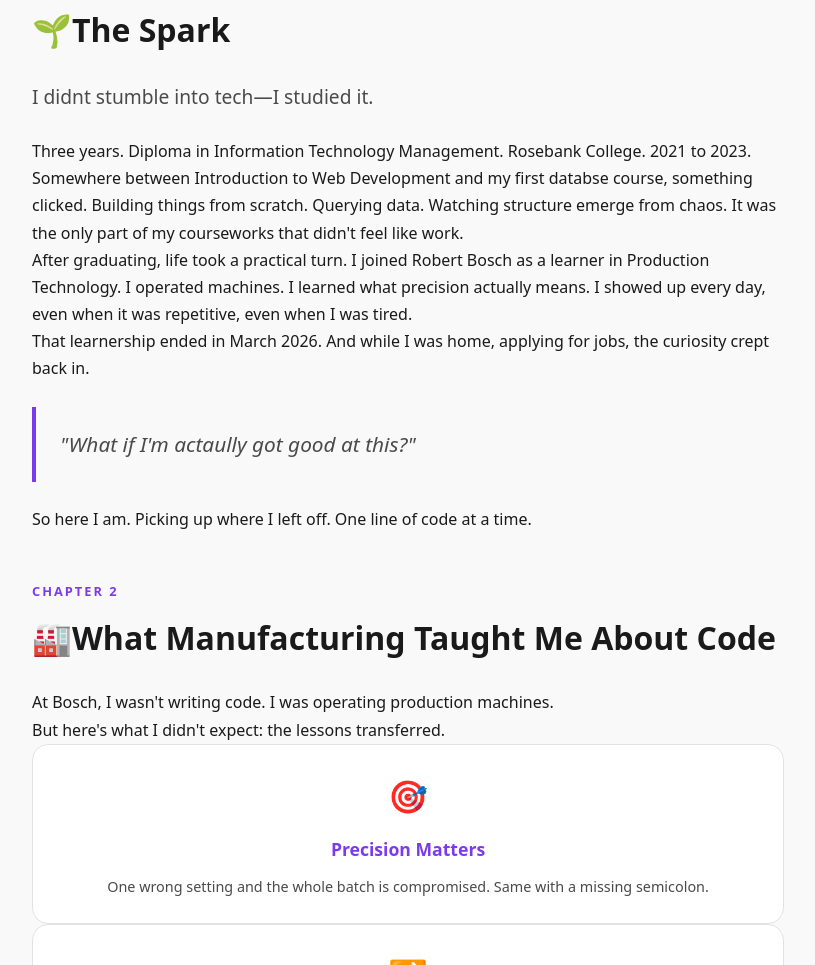
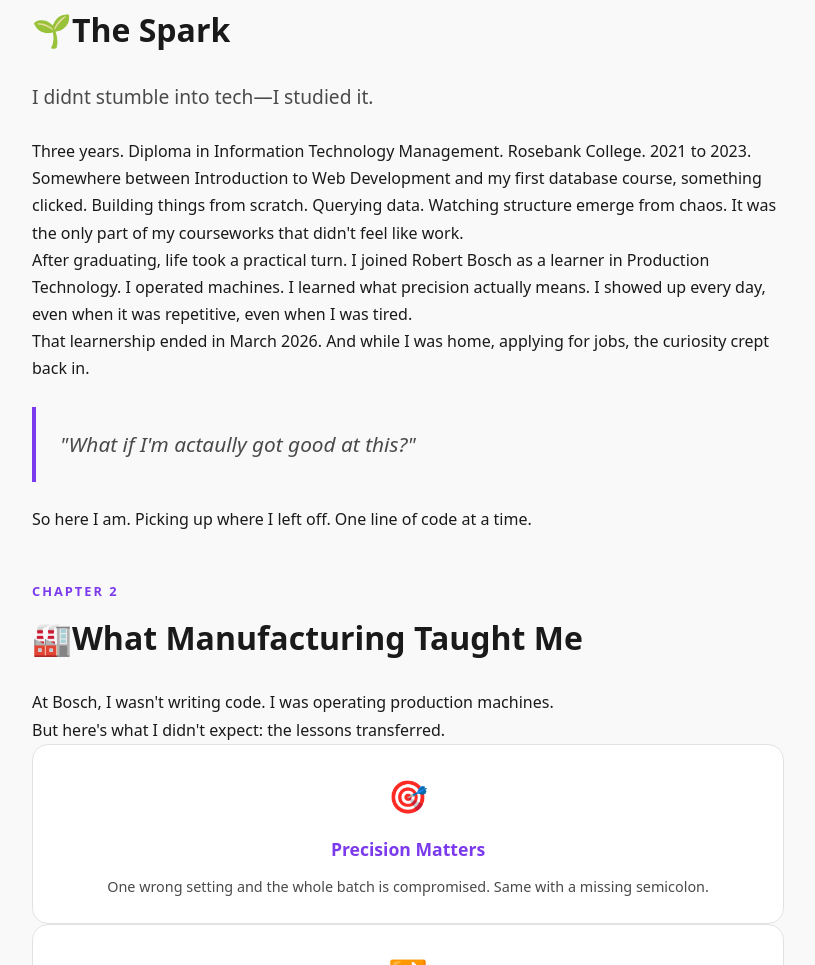
Before and after one commit to emily-za/emily-site, a plain HTML site: page index.html in a window 1280 px wide. Shown: the part 774-1739 px from the top of the page, without its empty margins (232-1047 px from the left). Drawn offline with Linux system fonts and the light colour scheme.

Commit message:
Update index.html

```diff
--- a/index.html
+++ b/index.html
@@ -34,7 +34,7 @@
         <div class="story-content">
           <p class="lead">I didnt stumble into tech—I studied it.</p>
           <p>Three years. Diploma in Information Technology Management. Rosebank College. 2021 to 2023.</p>
-          <p>Somewhere between Introduction to Web Development and my first databse course, something clicked. Building things from scratch. Querying data. Watching structure emerge from chaos. It was the only part of my courseworks that didn't feel like work.</p>
+          <p>Somewhere between Introduction to Web Development and my first database course, something clicked. Building things from scratch. Querying data. Watching structure emerge from chaos. It was the only part of my courseworks that didn't feel like work.</p>
           <p>After graduating, life took a practical turn. I joined Robert Bosch as a learner in Production Technology. I operated machines. I learned what precision actually means. I showed up every day, even when it was repetitive, even when I was tired.</p>
           <p>That learnership ended in March 2026. And while I was home, applying for jobs, the curiosity crept back in.</p>
           <div class="pull-quote">
@@ -47,7 +47,7 @@
       <!--CHAPTER 2: What Manufacturing Taught Me-->
       <section class="story-section" id="chapter-2">
         <div class="chapter-marker">Chapter 2</div>
-        <h2>🏭What Manufacturing Taught Me About Code</h2>
+        <h2>🏭What Manufacturing Taught Me</h2>
         <div class="story-content">
           <p>At Bosch, I wasn't writing code. I was operating production machines.</p>
           <p>But here's what I didn't expect: the lessons transferred.</p>
```
